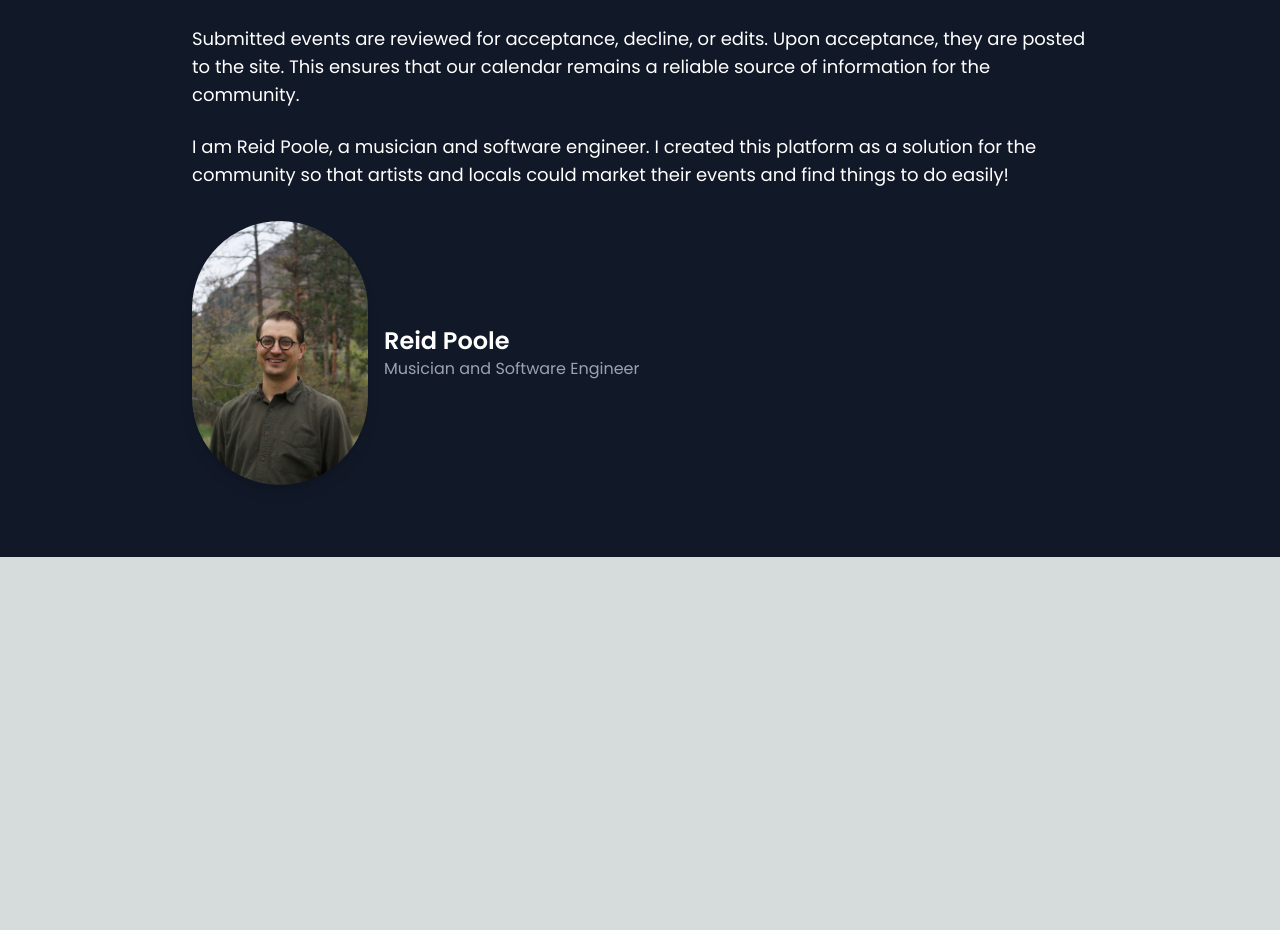
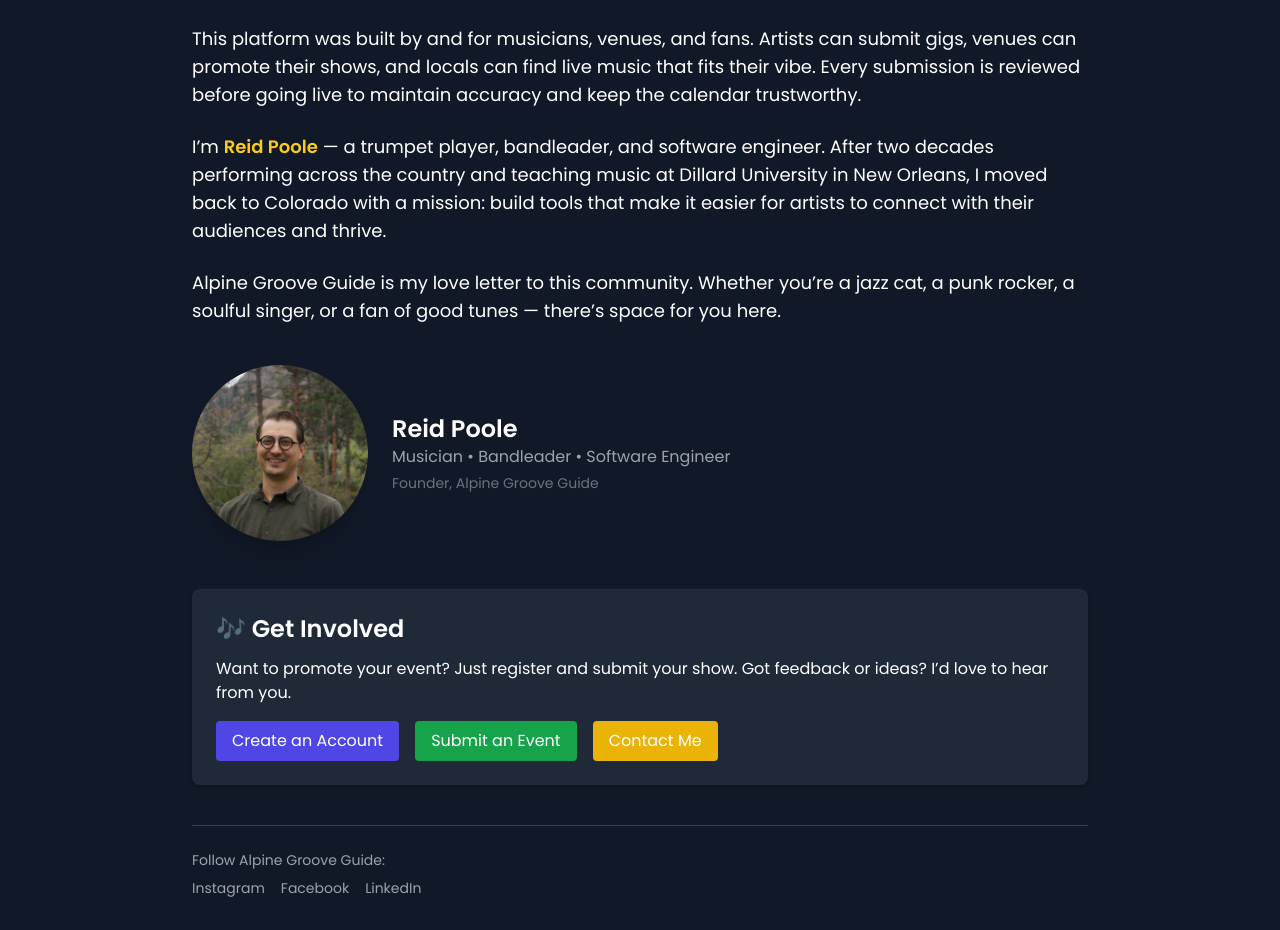
Before and after one commit to rpoole444/cos-livewire-fe, a Next.js app: page /about in a window 1280 px wide. Shown: the part 243-1173 px from the top of the page. Before the commit the page ends 800 px from the top, so only its background shows below. Built offline with nearby package versions, Linux system fonts and the light colour scheme; no server answers.

Commit message:
update the about page

```diff
--- a/src/pages/about.tsx
+++ b/src/pages/about.tsx
@@ -1,26 +1,81 @@
 import Header from '@/components/Header';
 import Image from 'next/image';
+import Link from 'next/link';
+
 const About = () => {
   return (
     <div className="flex min-h-screen flex-col bg-gray-900 text-white">
       <Header />
       <main className="flex-grow p-8">
         <div className="max-w-4xl mx-auto">
-          <h1 className="text-4xl font-bold mb-6">About Us</h1>
+          <h1 className="text-4xl font-bold mb-6">About Alpine Groove Guide</h1>
+
           <p className="text-lg mb-6">
-            Welcome to the Alpine Groove Guide! This is a community calendar aimed at Colorado Springs and Denver&apos;s music scene. We encourage users to register, login, and start creating events!
+            Welcome to <span className="text-yellow-400 font-semibold">Alpine Groove Guide</span> — a grassroots, community-powered calendar designed to showcase and support live music across Colorado Springs, Denver, and the greater Front Range.
           </p>
+
           <p className="text-lg mb-6">
-            Submitted events are reviewed for acceptance, decline, or edits. Upon acceptance, they are posted to the site. This ensures that our calendar remains a reliable source of information for the community.
+            This platform was built by and for musicians, venues, and fans. Artists can submit gigs, venues can promote their shows, and locals can find live music that fits their vibe. Every submission is reviewed before going live to maintain accuracy and keep the calendar trustworthy.
           </p>
+
           <p className="text-lg mb-6">
-            I am Reid Poole, a musician and software engineer. I created this platform as a solution for the community so that artists and locals could market their events and find things to do easily!
+            I’m <span className="text-yellow-400 font-semibold">Reid Poole</span> — a trumpet player, bandleader, and software engineer. After two decades performing across the country and teaching music at Dillard University in New Orleans, I moved back to Colorado with a mission: build tools that make it easier for artists to connect with their audiences and thrive.
           </p>
-          <div className="flex items-center mt-8">
-            <Image src="/reid_poole.jpeg" alt="Reid Poole" className="w-44 h-54 rounded-full mr-4 shadow-lg" width={400} height={400}/>
+
+          <p className="text-lg mb-6">
+            Alpine Groove Guide is my love letter to this community. Whether you’re a jazz cat, a punk rocker, a soulful singer, or a fan of good tunes — there’s space for you here.
+          </p>
+
+          <div className="flex items-center mt-10">
+            <Image
+              src="/reid_poole.jpeg"
+              alt="Reid Poole"
+              className="w-44 h-44 rounded-full mr-6 shadow-xl object-cover"
+              width={176}
+              height={176}
+            />
             <div>
               <h2 className="text-2xl font-semibold">Reid Poole</h2>
-              <p className="text-gray-400">Musician and Software Engineer</p>
+              <p className="text-gray-400">Musician • Bandleader • Software Engineer</p>
+              <p className="text-sm text-gray-500 mt-1">Founder, Alpine Groove Guide</p>
+            </div>
+          </div>
+
+          {/* Call to Action */}
+          <div className="mt-12 bg-gray-800 p-6 rounded-lg shadow-md">
+            <h3 className="text-2xl font-semibold mb-3">🎶 Get Involved</h3>
+            <p className="text-md mb-4">
+              Want to promote your event? Just register and submit your show. Got feedback or ideas? I’d love to hear from you.
+            </p>
+            <div className="flex flex-col sm:flex-row gap-4">
+              <Link href="/registration" className="bg-indigo-600 hover:bg-indigo-700 text-white py-2 px-4 rounded text-center">
+                Create an Account
+              </Link>
+              <Link href="/eventSubmission" className="bg-green-600 hover:bg-green-700 text-white py-2 px-4 rounded text-center">
+                Submit an Event
+              </Link>
+              <a
+                href="mailto:poole.reid@gmail.com"
+                className="bg-yellow-500 hover:bg-yellow-600 text-white py-2 px-4 rounded text-center"
+              >
+                Contact Me
+              </a>
+            </div>
+          </div>
+
+          {/* Social Links */}
+          <div className="mt-10 border-t border-gray-700 pt-6 text-sm text-gray-400">
+            <p>Follow Alpine Groove Guide:</p>
+            <div className="flex gap-4 mt-2">
+              <a href="https://www.instagram.com/yourhandle" target="_blank" rel="noopener noreferrer" className="hover:underline">
+                Instagram
+              </a>
+              <a href="https://www.facebook.com/yourhandle" target="_blank" rel="noopener noreferrer" className="hover:underline">
+                Facebook
+              </a>
+              <a href="https://www.linkedin.com/in/yourprofile" target="_blank" rel="noopener noreferrer" className="hover:underline">
+                LinkedIn
+              </a>
             </div>
           </div>
         </div>
```
